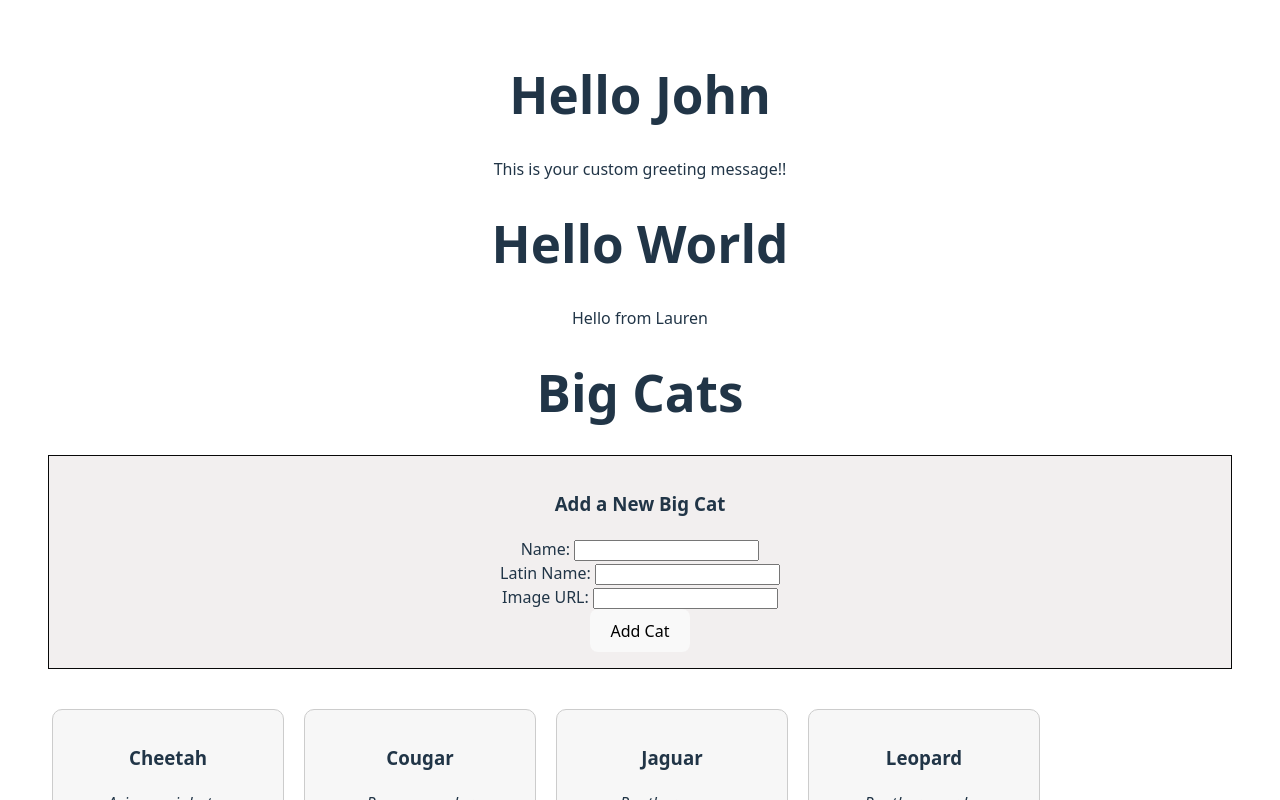
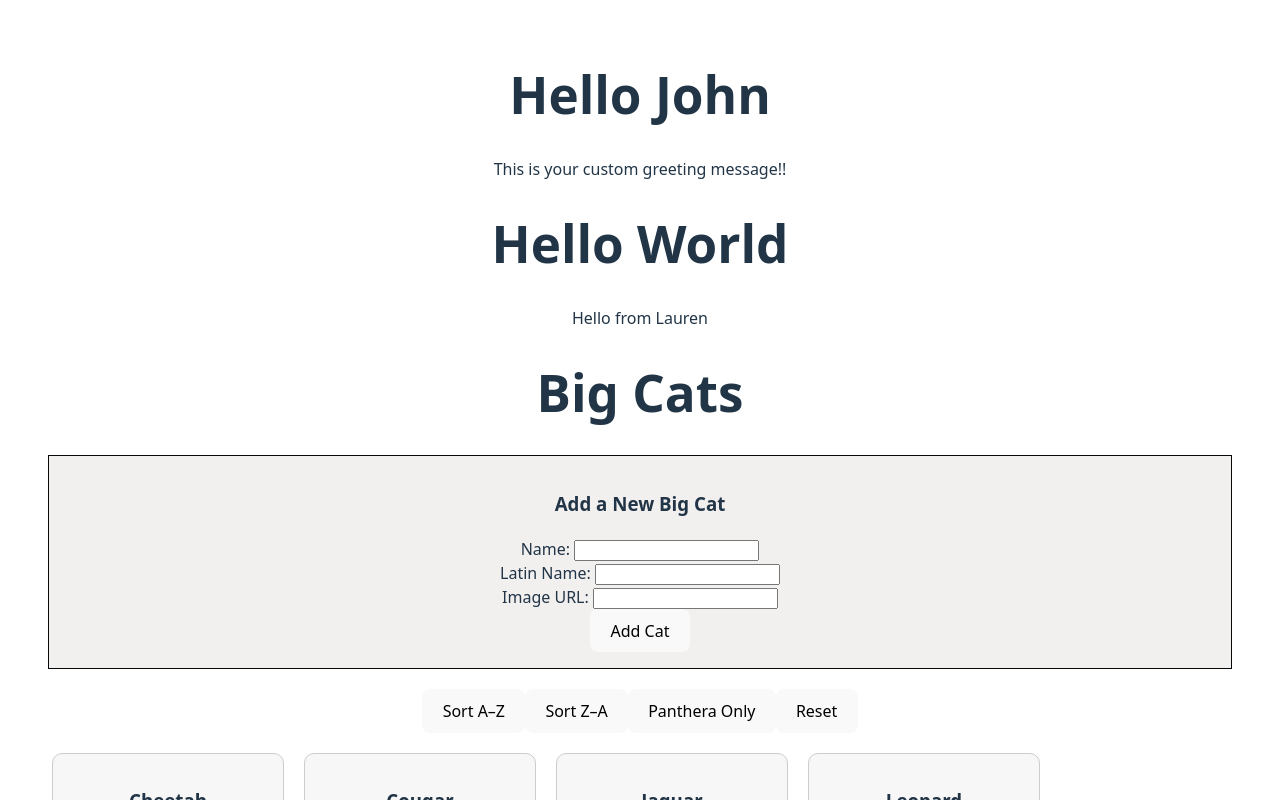
Before and after one commit to ljennings119/IOD2025, a React (Vite) app in the folder Module6/first-react-app/: page / in a window 1280 px wide. Shown: the top 800 px of the page. Built offline with nearby package versions, Linux system fonts and the light colour scheme.

Commit message:
Module 6 Lab 4 completed

```diff
--- a/Module6/first-react-app/src/components/BigCats.jsx
+++ b/Module6/first-react-app/src/components/BigCats.jsx
@@ -5,6 +5,35 @@ import AddCatForm from "./AddCatForm.jsx";
 
 export default function BigCats() {
   const [catList, setCatList] = useState(cats);
+
+ // Sort A–Z
+  function sortAZ() {
+    const sorted = [...catList].sort((a, b) =>
+      a.name.localeCompare(b.name)
+    );
+    setCatList(sorted);
+  }
+
+  // Sort Z–A
+  function sortZA() {
+    const sorted = [...catList].sort((a, b) =>
+      b.name.localeCompare(a.name)
+    );
+    setCatList(sorted);
+  }
+
+  // Filter Panthera family only
+  function filterPanthera() {
+    const filtered = cats.filter(cat =>
+      cat.latinName.startsWith("Panthera")
+    );
+    setCatList(filtered);
+  }
+
+  // Reset list
+  function resetList() {
+    setCatList(cats);
+  }
 
   // Add new cat
   function addCat(newCat) {
@@ -20,6 +49,13 @@ export default function BigCats() {
   return (
     <div>
       <AddCatForm onAddCat={addCat} />
+
+    <div style={styles.buttonRow}>
+        <button onClick={sortAZ}>Sort A–Z</button>
+        <button onClick={sortZA}>Sort Z–A</button>
+        <button onClick={filterPanthera}>Panthera Only</button>
+        <button onClick={resetList}>Reset</button>
+      </div>
 
       <div style={styles.wrapper}>
         {catList.map(cat => (
```
